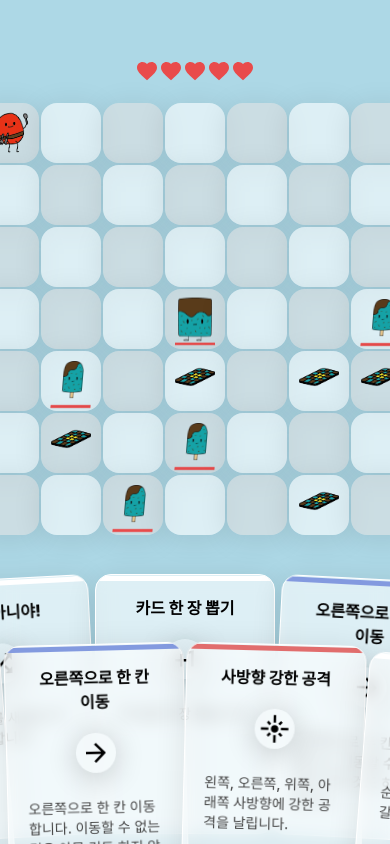
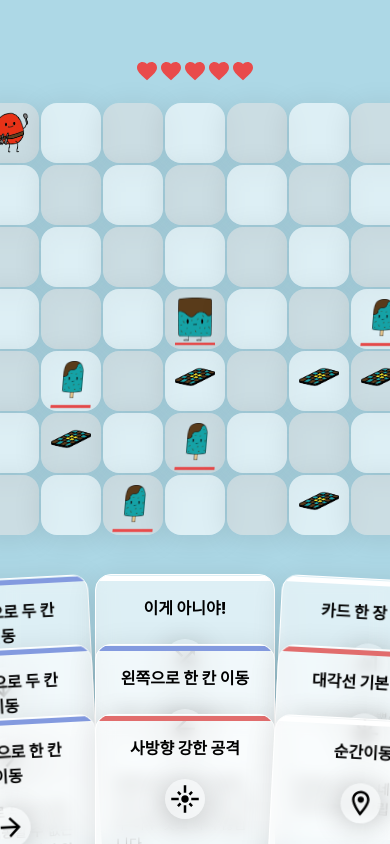
Before and after one commit to r-4bb1t/mincho-killer, a React (Create React App) app: page /game in a window 390 px wide. Built offline with nearby package versions, Linux system fonts and the light colour scheme; a web font is replaced by a local one.

Commit message:
feat: add mobile view

```diff
--- a/src/view/game/index.tsx
+++ b/src/view/game/index.tsx
@@ -25,6 +25,18 @@ export default function Game() {
     attacked,
     turn,
   } = useGame();
+  const [isMobile, setIsMobile] = useState(false);
+
+  useEffect(() => {
+    function handleResize() {
+      if (window.innerWidth <= 680 && !isMobile) setIsMobile(true);
+      else if (window.innerWidth > 680) setIsMobile(false);
+    }
+    window.addEventListener("resize", handleResize);
+    handleResize();
+    return () => window.removeEventListener("resize", handleResize);
+  }, [isMobile]);
+
   return (
     <S.Layout>
       {isGameover && (
@@ -90,12 +102,18 @@ export default function Game() {
         <S.CardContainer>
           {cards.map((id: number, index: number) => (
             <S.Card
-              index={index % 5}
+              index={isMobile ? index % 3 : index % 5}
               lineIndex={
-                index >= Math.floor(cards.length / 5) * 5 ? cards.length % 5 : 5
+                isMobile
+                  ? index >= Math.floor(cards.length / 3) * 3
+                    ? cards.length % 3
+                    : 3
+                  : index >= Math.floor(cards.length / 5) * 5
+                  ? cards.length % 5
+                  : 5
               }
               allIndex={cards.length}
-              y={Math.floor(index / 5)}
+              y={isMobile ? Math.floor(index / 3) : Math.floor(index / 5)}
               onClick={(e) => {
                 if (removingIndex === -1 && !disabled)
                   handleAction(index, cardList[id].type, cardList[id].action);
--- a/src/view/game/styles.tsx
+++ b/src/view/game/styles.tsx
@@ -18,6 +18,9 @@ export const GameSection = styled.section`
   flex-direction: column;
   justify-content: center;
   align-items: center;
+  @media screen and (max-height: 680px) {
+    transform: scale(0.7);
+  }
 `;
 
 export const CardsSection = styled.section`
@@ -28,6 +31,9 @@ export const CardsSection = styled.section`
   display: flex;
   justify-content: center;
   padding-top: 20px;
+  @media screen and (max-height: 680px) {
+    transform: scale(0.6);
+  }
 `;
 
 const removeCard = keyframes`
--- a/src/view/main/styles.tsx
+++ b/src/view/main/styles.tsx
@@ -54,6 +54,9 @@ export const CardsSection = styled.section`
   display: flex;
   justify-content: center;
   padding-top: 20px;
+  @media screen and (max-height: 680px) {
+    transform: scale(0.6);
+  }
 `;
 
 interface CardProps {
```
